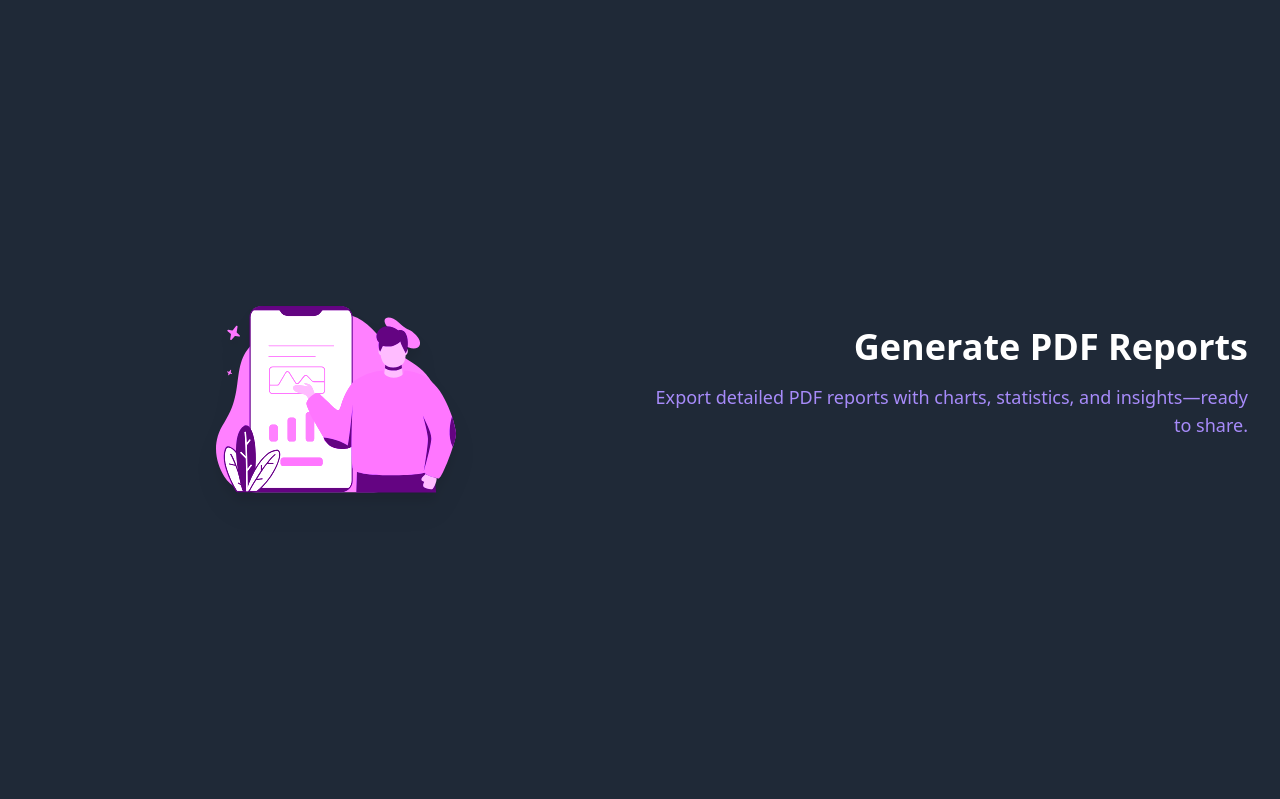
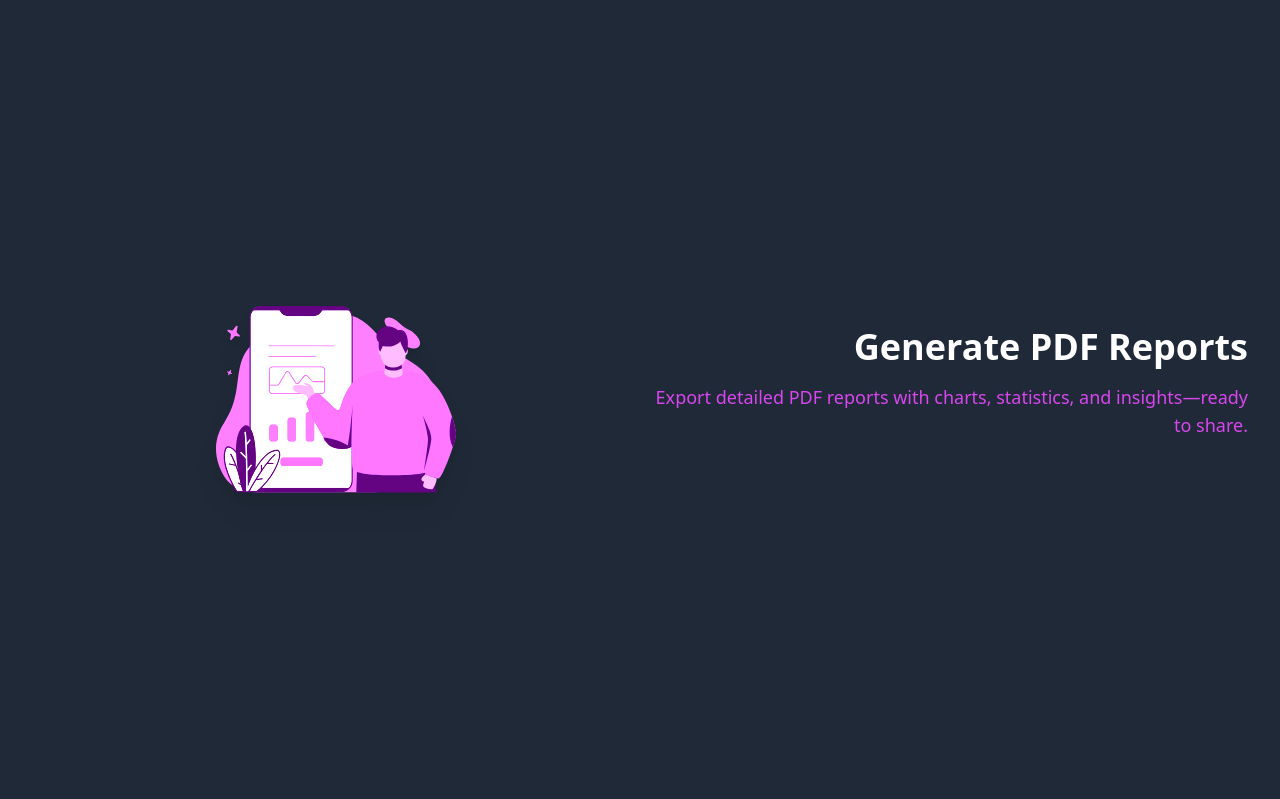
Before and after one commit to SalihK61/eindwerk, a Flask app: page / in a window 1280 px wide. Shown: the part 3281-4080 px from the top of the page. Run offline with Flask 3, Linux system fonts and the light colour scheme; some libraries are stand-ins or nearby versions.

Commit message:
kleur van text verandert zodat het meer samenhangt met de icoontje

```diff
--- a/FileAnalyzer/templates/home.html
+++ b/FileAnalyzer/templates/home.html
@@ -70,7 +70,7 @@
            data-aos="fade-left">
     <div class="md:w-1/2 text-center md:text-right">
       <h3 class="text-4xl font-bold text-white mb-4">Generate PDF Reports</h3>
-      <p class="text-lg text-violet-400 mb-8">
+      <p class="text-lg text-fuchsia-500 mb-8">
         Export detailed PDF reports with charts, statistics, and insights—ready to share.
       </p>
     </div>
```
